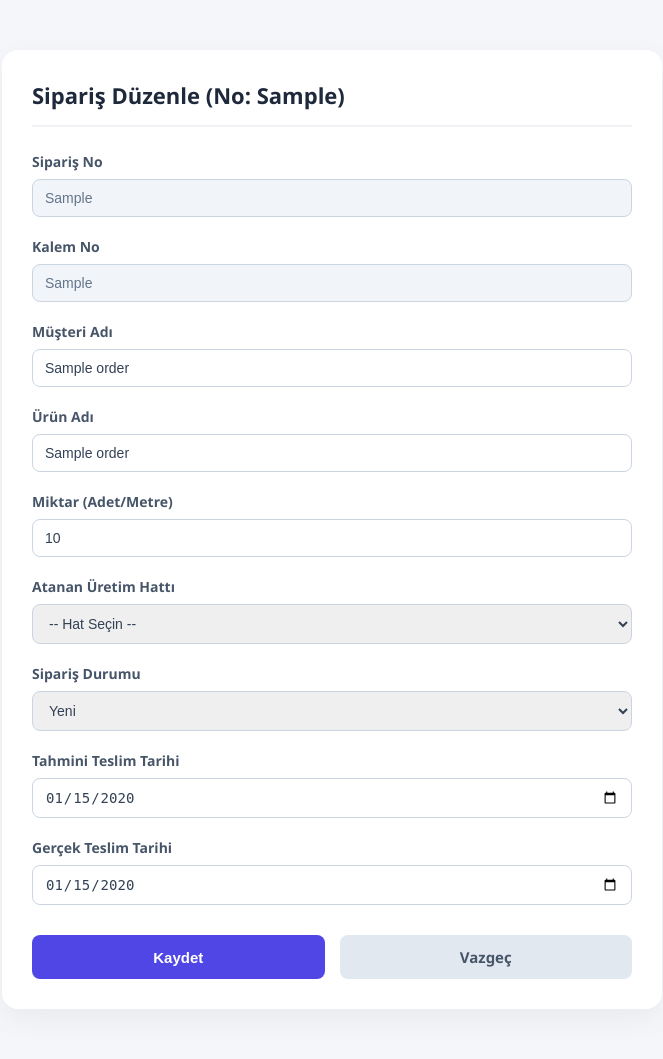
After one commit to Esmanurpolaat/-uretim-asistan-m, a FastAPI app: template app/templates/order_form.html in a window 1280 px wide. The commit adds this page. Shown: the whole page, without its empty margins (308-971 px from the left). Run offline with FastAPI, Linux system fonts and the light colour scheme; the template is opened without the code that fills it: most values are stand-ins (such as "Sample title", 1, 10 or a date in 2020).

Commit message:
Siparis ekleme ve is akisi kontrol modulu

```diff
--- a/app/main.py
+++ b/app/main.py
@@ -1,11 +1,11 @@
 # FastAPI uygulamasını oluşturmak için FastAPI ve Request sınıflarını içe aktarıyoruz.
 # Dosya yükleme işlemleri için UploadFile ve File sınıflarını da dahil ediyoruz.
-from fastapi import FastAPI, Request, UploadFile, File
+from fastapi import FastAPI, Request, UploadFile, File, HTTPException, Form
 
 # HTML ve Yönlendirme yanıtları döndürmek için kullanıyoruz.
 from fastapi.responses import HTMLResponse, RedirectResponse
 import os
-from datetime import date
+from datetime import date, datetime
 
 # HTML şablonlarını kullanabilmek için Jinja2Templates'i içe aktarıyoruz.
 from fastapi.templating import Jinja2Templates
@@ -221,7 +221,199 @@ def get_orders(request: Request):
             "orders": orders,
         },
     )
+# Yeni Sipariş Formu Açma Rotası
+@app.get("/orders/new", response_class=HTMLResponse)
+def get_new_order_form(request: Request):
+    db = SessionLocal()
+    try:
+        lines = db.query(models.ProductionLine).all()
+    finally:
+        db.close()
+    return templates.TemplateResponse(
+        request=request,
+        name="order_form.html",
+        context={
+            "request": request,
+            "order": None,
+            "lines": lines
+        }
+    )
 
+# Sipariş Düzenleme Formu Açma Rotası
+@app.get("/orders/{id}/edit", response_class=HTMLResponse)
+def get_edit_order_form(request: Request, id: int):
+    db = SessionLocal()
+    try:
+        order = db.query(models.Order).filter(models.Order.id == id).first()
+        lines = db.query(models.ProductionLine).all()
+        if not order:
+            raise HTTPException(status_code=404, detail="Sipariş bulunamadı.")
+    finally:
+        db.close()
+    return templates.TemplateResponse(
+        request=request,
+        name="order_form.html",
+        context={
+            "request": request,
+            "order": order,
+            "lines": lines
+        }
+    )
+
+# Yeni Sipariş Kaydetme Rotası (POST)
+@app.post("/orders/new")
+def post_new_order(
+    request: Request,
+    order_no: str = Form(...),
+    item_no: str = Form(...),
+    customer_name: str = Form(...),
+    product_name: str = Form(...),
+    quantity: float = Form(...),
+    production_line: str = Form(None),
+    status: str = Form(...),
+    estimated_delivery_date: str = Form(...),
+    actual_delivery_date: str = Form(None)
+):
+    db = SessionLocal()
+    try:
+        # 1. Sipariş No ve Kalem No benzersizlik kontrolü
+        existing_order = db.query(models.Order).filter(
+            models.Order.order_no == order_no.strip(),
+            models.Order.item_no == item_no.strip()
+        ).first()
+
+        if existing_order:
+            lines = db.query(models.ProductionLine).all()
+            return templates.TemplateResponse(
+                request=request,
+                name="order_form.html",
+                context={
+                    "request": request,
+                    "order": None,
+                    "lines": lines,
+                    "error": f"'{order_no}' ve Kalem '{item_no}' numaralı sipariş zaten kayıtlı!"
+                }
+            )
+
+        # 2. Tarih formatlarını python date nesnelerine dönüştürüyoruz
+        est_date = datetime.strptime(estimated_delivery_date, "%Y-%m-%d").date()
+        act_date = None
+        if actual_delivery_date and actual_delivery_date.strip():
+            act_date = datetime.strptime(actual_delivery_date, "%Y-%m-%d").date()
+
+        # 3. Yeni Sipariş modelini oluşturuyoruz ve veritabanına ekliyoruz
+        new_order = models.Order(
+            order_no=order_no.strip(),
+            item_no=item_no.strip(),
+            customer_name=customer_name.strip(),
+            product_name=product_name.strip() if product_name else None,
+            quantity=quantity,
+            production_line=production_line.strip() if production_line else None,
+            status=status.strip(),
+            estimated_delivery_date=est_date,
+            actual_delivery_date=act_date
+        )
+        db.add(new_order)
+        db.commit()
+    except Exception as e:
+        db.rollback()
+        lines = db.query(models.ProductionLine).all()
+        return templates.TemplateResponse(
+            request=request,
+            name="order_form.html",
+            context={
+                "request": request,
+                "order": None,
+                "lines": lines,
+                "error": f"Sipariş kaydedilirken bir hata oluştu: {str(e)}"
+            }
+        )
+    finally:
+        db.close()
+
+    return RedirectResponse(url="/orders", status_code=303)
+
+# Sipariş Güncelleme Rotası (POST)
+@app.post("/orders/{id}/edit")
+def post_edit_order(
+    request: Request,
+    id: int,
+    customer_name: str = Form(...),
+    product_name: str = Form(...),
+    quantity: float = Form(...),
+    production_line: str = Form(None),
+    status: str = Form(...),
+    estimated_delivery_date: str = Form(...),
+    actual_delivery_date: str = Form(None)
+):
+    db = SessionLocal()
+    try:
+        # 1. Siparişi veritabanından çekiyoruz
+        order = db.query(models.Order).filter(models.Order.id == id).first()
+        if not order:
+            raise HTTPException(status_code=404, detail="Sipariş bulunamadı.")
+
+        # 2. İş Akışı (Durum Geçişleri) Kontrolü (Adım 5)
+        # Geçerli durum geçiş haritasını tanımlıyoruz
+        VALID_TRANSITIONS = {
+            "Yeni": ["Yeni", "Planlandı"],
+            "Planlandı": ["Yeni", "Planlandı", "Üretimde"],
+            "Üretimde": ["Planlandı", "Üretimde", "Tamamlandı"],
+            "Tamamlandı": ["Tamamlandı"]
+        }
+
+        current_status = order.status
+        target_status = status.strip()
+
+        # Eğer durum değişmişse ve bu değişim geçersizse hata verip durduruyoruz
+        if current_status != target_status:
+            allowed_next = VALID_TRANSITIONS.get(current_status, [current_status])
+            if target_status not in allowed_next:
+                lines = db.query(models.ProductionLine).all()
+                return templates.TemplateResponse(
+                    request=request,
+                    name="order_form.html",
+                    context={
+                        "request": request,
+                        "order": order,
+                        "lines": lines,
+                        "error": f"Hatalı Durum Geçişi! '{current_status}' durumundaki bir sipariş doğrudan '{target_status}' yapılamaz. Geçilebilecek durumlar: {', '.join(allowed_next)}"
+                    }
+                )
+
+        # 3. Tarih dönüşümlerini yapıyoruz
+        est_date = datetime.strptime(estimated_delivery_date, "%Y-%m-%d").date()
+        act_date = None
+        if actual_delivery_date and actual_delivery_date.strip():
+            act_date = datetime.strptime(actual_delivery_date, "%Y-%m-%d").date()
+
+        # 4. Sipariş bilgilerini güncelliyoruz
+        order.customer_name = customer_name.strip()
+        order.product_name = product_name.strip() if product_name else None
+        order.quantity = quantity
+        order.production_line = production_line.strip() if production_line else None
+        order.status = target_status
+        order.estimated_delivery_date = est_date
+        order.actual_delivery_date = act_date
+
+        db.commit()
+    except Exception as e:
+        db.rollback()
+        lines = db.query(models.ProductionLine).all()
+        return templates.TemplateResponse(
+            request=request,
+            name="order_form.html",
+            context={
+                "request": request,
+                "order": order,
+                "lines": lines,
+                "error": f"Güncelleme hatası: {str(e)}"
+            }
+        )
+    finally:
+        db.close()
+
+    return RedirectResponse(url="/orders", status_code=303)
 
 # Excel dosyasının yükleneceği arayüzü gösteren GET rotası.
 @app.get(
--- /dev/null
+++ b/app/templates/order_form.html
@@ -0,0 +1,217 @@
+<!DOCTYPE html>
+<html lang="tr">
+<head>
+    <meta charset="UTF-8">
+    <meta name="viewport" content="width=device-width, initial-scale=1.0">
+    <!-- Eğer 'order' varsa Düzenle, yoksa Yeni Oluştur başlığını gösteriyoruz -->
+    <title>{% if order %}Sipariş Düzenle{% else %}Yeni Sipariş Ekle{% endif %} - Üretim Asistanım</title>
+    <style>
+        body {
+            margin: 0;
+            font-family: 'Segoe UI', Tahoma, Geneva, Verdana, sans-serif;
+            background: #f4f6f9;
+            color: #333;
+        }
+
+        .container {
+            max-width: 600px;
+            margin: 50px auto;
+            padding: 30px;
+            background: white;
+            border-radius: 16px;
+            box-shadow: 0 10px 30px rgba(0, 0, 0, 0.05);
+        }
+
+        .header {
+            margin-bottom: 25px;
+            border-bottom: 2px solid #f0f2f5;
+            padding-bottom: 15px;
+        }
+
+        h1 {
+            margin: 0;
+            color: #1e293b;
+            font-size: 22px;
+            font-weight: 700;
+        }
+
+        /* Form Grupları */
+        .form-group {
+            margin-bottom: 20px;
+        }
+
+        label {
+            display: block;
+            margin-bottom: 8px;
+            font-weight: 600;
+            font-size: 14px;
+            color: #475569;
+        }
+
+        input[type="text"],
+        input[type="number"],
+        input[type="date"],
+        select {
+            width: 100%;
+            padding: 10px 12px;
+            border: 1.5px solid #cbd5e1;
+            border-radius: 8px;
+            font-size: 14px;
+            color: #334155;
+            box-sizing: border-box;
+            transition: border-color 0.2s ease;
+        }
+
+        input:focus, select:focus {
+            outline: none;
+            border-color: #4f46e5;
+        }
+
+        /* Salt Okunur (Readonly) Alan Stili */
+        input[readonly] {
+            background-color: #f1f5f9;
+            color: #64748b;
+            cursor: not-allowed;
+        }
+
+        /* Buton Grubu */
+        .btn-group {
+            display: flex;
+            gap: 15px;
+            margin-top: 30px;
+        }
+
+        .btn {
+            flex: 1;
+            padding: 12px;
+            border: none;
+            border-radius: 8px;
+            font-weight: 600;
+            font-size: 15px;
+            cursor: pointer;
+            text-align: center;
+            text-decoration: none;
+            transition: all 0.2s ease;
+        }
+
+        .btn-primary {
+            background-color: #4f46e5;
+            color: white;
+        }
+
+        .btn-primary:hover {
+            background-color: #3730a3;
+        }
+
+        .btn-secondary {
+            background-color: #e2e8f0;
+            color: #475569;
+        }
+
+        .btn-secondary:hover {
+            background-color: #cbd5e1;
+        }
+    </style>
+</head>
+<body>
+    <div class="container">
+        <div class="header">
+            <!-- Dinamik Başlık -->
+            <h1>{% if order %}Sipariş Düzenle (No: {{ order.order_no }}){% else %}Yeni Sipariş Ekle{% endif %}</h1>
+        </div>
+
+        <!-- Eğer sunucudan bir hata mesajı gelirse kırmızı kutuda gösteriyoruz -->
+        {% if error %}
+            <div style="background-color: #fee2e2; color: #ef4444; padding: 12px; border-radius: 8px; font-weight: 600; font-size: 14px; margin-bottom: 20px; border: 1.5px solid #fca5a5;">
+                ⚠️ {{ error }}
+            </div>
+        {% endif %}
+
+        <!-- Formun gönderileceği rotayı dinamik seçiyoruz -->
+        <form action="{% if order %}/orders/{{ order.id }}/edit{% else %}/orders/new{% endif %}" method="post">
+
+            <!-- Sipariş Numarası -->
+            <div class="form-group">
+                <label for="order_no">Sipariş No</label>
+                <input type="text" id="order_no" name="order_no" required
+                       value="{{ order.order_no if order else '' }}"
+                       {% if order %}readonly{% endif %}>
+            </div>
+
+            <!-- Kalem Numarası -->
+            <div class="form-group">
+                <label for="item_no">Kalem No</label>
+                <input type="text" id="item_no" name="item_no" required
+                       value="{{ order.item_no if order else '' }}"
+                       {% if order %}readonly{% endif %}>
+            </div>
+
+            <!-- Müşteri Adı -->
+            <div class="form-group">
+                <label for="customer_name">Müşteri Adı</label>
+                <input type="text" id="customer_name" name="customer_name" required
+                       value="{{ order.customer_name if order else '' }}">
+            </div>
+
+            <!-- Ürün Adı -->
+            <div class="form-group">
+                <label for="product_name">Ürün Adı</label>
+                <input type="text" id="product_name" name="product_name" required
+                       value="{{ order.product_name if order else '' }}">
+            </div>
+
+            <!-- Miktar -->
+            <div class="form-group">
+                <label for="quantity">Miktar (Adet/Metre)</label>
+                <input type="number" id="quantity" name="quantity" required
+                       value="{{ order.quantity if order else '' }}">
+            </div>
+
+            <!-- Üretim Hattı Seçimi -->
+            <div class="form-group">
+                <label for="production_line">Atanan Üretim Hattı</label>
+                <select id="production_line" name="production_line">
+                    <option value="">-- Hat Seçin --</option>
+                    {% for line in lines %}
+                        <option value="{{ line.line_name }}"
+                                {% if order and order.production_line == line.line_name %}selected{% endif %}>
+                            {{ line.line_name }} (Operatör: {{ line.operator_name or 'Yok' }})
+                        </option>
+                    {% endfor %}
+                </select>
+            </div>
+
+            <!-- Durum Seçimi -->
+            <div class="form-group">
+                <label for="status">Sipariş Durumu</label>
+                <select id="status" name="status" required>
+                    <option value="Yeni" {% if order and order.status == 'Yeni' %}selected{% endif %}>Yeni</option>
+                    <option value="Planlandı" {% if order and order.status == 'Planlandı' %}selected{% endif %}>Planlandı</option>
+                    <option value="Üretimde" {% if order and order.status == 'Üretimde' %}selected{% endif %}>Üretimde</option>
+                    <option value="Tamamlandı" {% if order and order.status == 'Tamamlandı' %}selected{% endif %}>Tamamlandı</option>
+                </select>
+            </div>
+
+            <!-- Tahmini Teslim Tarihi -->
+            <div class="form-group">
+                <label for="estimated_delivery_date">Tahmini Teslim Tarihi</label>
+                <input type="date" id="estimated_delivery_date" name="estimated_delivery_date" required
+                       value="{{ order.estimated_delivery_date.strftime('%Y-%m-%d') if order and order.estimated_delivery_date else '' }}">
+            </div>
+
+            <!-- Gerçek Teslim Tarihi -->
+            <div class="form-group">
+                <label for="actual_delivery_date">Gerçek Teslim Tarihi</label>
+                <input type="date" id="actual_delivery_date" name="actual_delivery_date"
+                       value="{{ order.actual_delivery_date.strftime('%Y-%m-%d') if order and order.actual_delivery_date else '' }}">
+            </div>
+
+            <!-- Butonlar -->
+            <div class="btn-group">
+                <button type="submit" class="btn btn-primary">Kaydet</button>
+                <a href="/orders" class="btn btn-secondary">Vazgeç</a>
+            </div>
+        </form>
+    </div>
+</body>
+</html>
```
Also changed, not shown: app/templates/orders.html (+26 -3 lines), uretim_asistanim.db.
